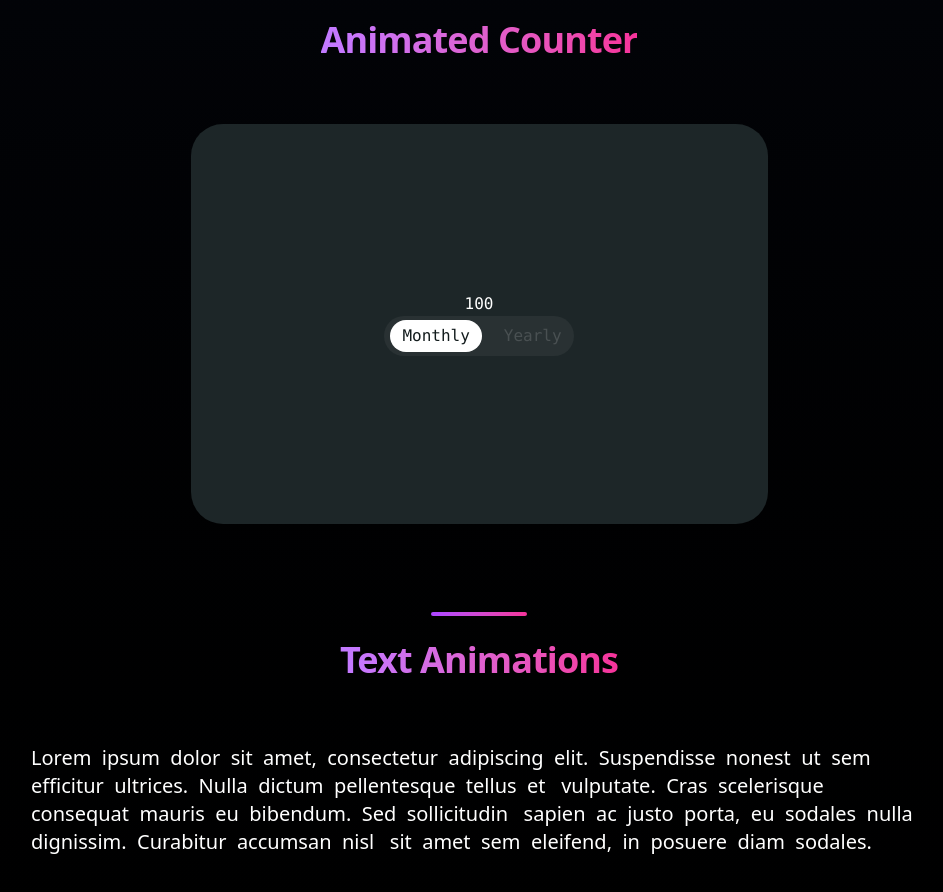
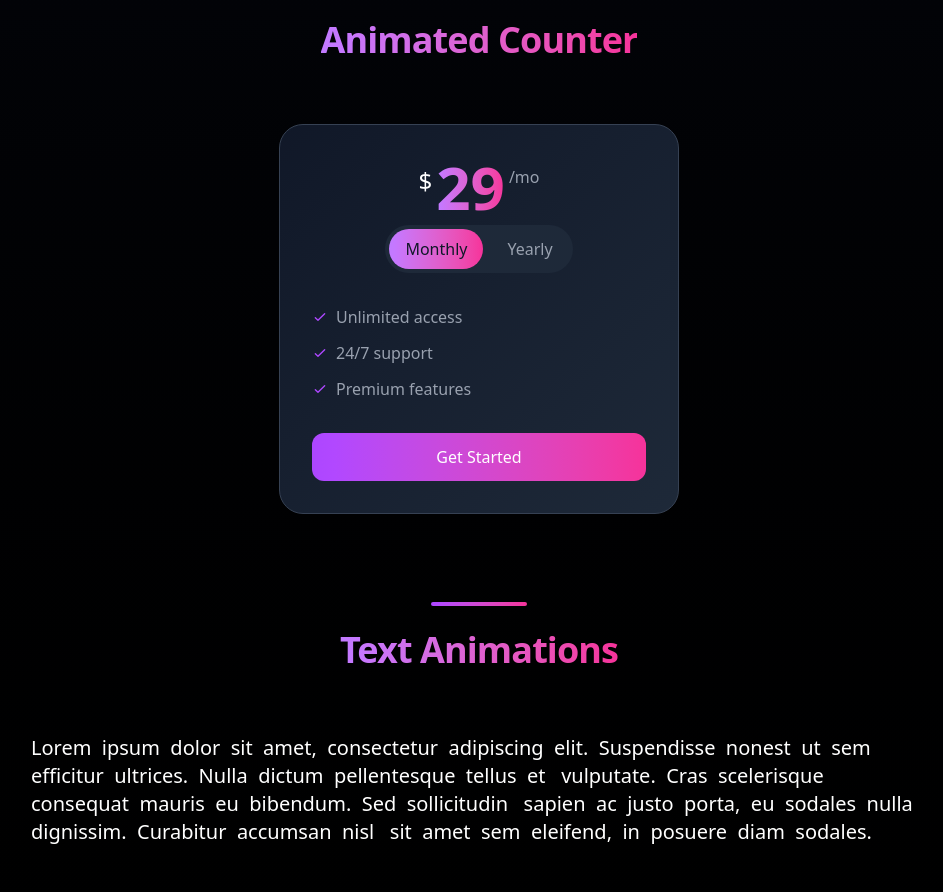
Before and after one commit to Surjendu-kar/fm, a React (Vite) app: page / in a window 1280 px wide. Shown: the part 1620-2512 px from the top of the page, without its empty margins (161-1104 px from the left). Built offline with nearby package versions, Linux system fonts and the light colour scheme.

Commit message:
Refactor Counter component to implement dynamic pricing display with monthly and yearly options; enhance animations for price transitions and add savings calculation. Update layout for improved visual appeal and user interaction.

```diff
--- a/src/components/Counter.tsx
+++ b/src/components/Counter.tsx
@@ -3,43 +3,156 @@ import { useMotionValue, motion, animate, useInView } from "motion/react";
 import { useEffect, useState } from "react";
 
 function Counter() {
-  const count = useMotionValue(0);
-  const [display, setDisplay] = useState(0);
+  // Define price points
+  const MONTHLY_PRICE = 29;
+  const YEARLY_PRICE = 249;
+
+  const count = useMotionValue(MONTHLY_PRICE);
+  const [currentPrice, setCurrentPrice] = useState(MONTHLY_PRICE);
   const [period, setPeriod] = useState<"monthly" | "yearly">("monthly");
   const ref = useRef(null);
   const isInView = useInView(ref, { once: true });
 
   useEffect(() => {
-    if (isInView) {
-      const controls = animate(count, 100, { duration: 5 });
+    const targetPrice = period === "monthly" ? MONTHLY_PRICE : YEARLY_PRICE;
+    const startPrice = period === "monthly" ? YEARLY_PRICE : MONTHLY_PRICE;
 
-      // Subscribe to count changes and update display
-      const unsubscribe = count.on("change", (latest) => {
-        setDisplay(Number(latest.toFixed(0)));
-      });
+    // Set initial value instantly
+    count.set(startPrice);
+    setCurrentPrice(startPrice);
 
-      return () => {
-        controls.stop();
-        unsubscribe();
-      };
-    }
-  }, [count, isInView]);
+    // Then animate to target
+    const controls = animate(count, targetPrice, {
+      duration: 1.5,
+      ease: "easeOut",
+      onUpdate: (latest) => {
+        setCurrentPrice(Math.round(latest));
+      },
+    });
+
+    return () => {
+      controls.stop();
+    };
+  }, [period]);
+
+  const handlePeriodToggle = () => {
+    setPeriod((prev) => (prev === "monthly" ? "yearly" : "monthly"));
+  };
+
+  // Calculate savings
+  const monthlySavings = Math.round(YEARLY_PRICE / 12);
+  const yearlySavings = MONTHLY_PRICE * 12 - YEARLY_PRICE;
 
   return (
-    <motion.pre
+    <motion.div
       ref={ref}
-      className="font-Inter flex flex-col items-center justify-center font-mono text-white w-[577px] h-[400px] rounded-4xl bg-[#1d2628]"
+      className="font-Inter flex flex-col items-center justify-center w-[400px] p-8 rounded-3xl bg-gradient-to-br from-gray-900 to-gray-800 border border-gray-700"
     >
-      <motion.div>{display}</motion.div>
-      <motion.div className="bg-[#ffffff0d] rounded-4xl  py-1 px-1.5 flex gap-4">
-        <div className="capitalize bg-white text-[#121b1c] rounded-2xl px-3 p-1">
-          <p>monthly</p>
-        </div>
-        <div className="capitalize text-white py-1 px-1.5 opacity-15">
-          <p>yearly</p>
-        </div>
+      {/* Price Display */}
+      <div className="flex items-start gap-1 mb-2">
+        <span className="text-2xl mt-2">$</span>
+        <motion.div className="text-6xl font-bold bg-gradient-to-r from-purple-400 to-pink-500 text-transparent bg-clip-text">
+          {currentPrice}
+        </motion.div>
+        <span className="text-gray-400 mt-2">
+          /{period === "monthly" ? "mo" : "yr"}
+        </span>
+      </div>
+
+      {/* Savings Display */}
+      {period === "yearly" && (
+        <motion.div
+          initial={{ opacity: 0, y: -10 }}
+          animate={{ opacity: 1, y: 0 }}
+          exit={{ opacity: 0, y: -10 }}
+          transition={{ duration: 0.3, delay: 0.5 }}
+          className="text-sm text-green-400 mb-6"
+        >
+          Save ${yearlySavings}/year
+        </motion.div>
+      )}
+
+      {/* Toggle Switch */}
+      <motion.div
+        className="bg-gray-800 rounded-full p-1 flex gap-2 cursor-pointer select-none"
+        onClick={handlePeriodToggle}
+      >
+        <motion.div
+          className={`relative px-4 py-2 rounded-full ${
+            period === "monthly" ? "text-gray-900" : "text-gray-400"
+          }`}
+        >
+          {period === "monthly" && (
+            <motion.div
+              layoutId="pill"
+              className="absolute inset-0 bg-gradient-to-r from-purple-400 to-pink-500 rounded-full"
+              transition={{ type: "spring", duration: 0.5 }}
+            />
+          )}
+          <span className="relative z-10">Monthly</span>
+        </motion.div>
+
+        <motion.div
+          className={`relative px-4 py-2 rounded-full ${
+            period === "yearly" ? "text-gray-900" : "text-gray-400"
+          }`}
+        >
+          {period === "yearly" && (
+            <motion.div
+              layoutId="pill"
+              className="absolute inset-0 bg-gradient-to-r from-purple-400 to-pink-500 rounded-full"
+              transition={{ type: "spring", duration: 0.5 }}
+            />
+          )}
+          <span className="relative z-10">Yearly</span>
+        </motion.div>
       </motion.div>
-    </motion.pre>
+
+      {/* Features List */}
+      <motion.div className="mt-8 space-y-3 w-full">
+        {[
+          "Unlimited access",
+          "24/7 support",
+          "Premium features",
+          period === "yearly" && `Only $${monthlySavings}/mo when paid yearly`,
+          period === "yearly" && "Priority updates",
+        ]
+          .filter((feature): feature is string => Boolean(feature))
+          .map((feature, index) => (
+            <motion.div
+              key={feature}
+              initial={{ opacity: 0, x: -20 }}
+              animate={{ opacity: 1, x: 0 }}
+              transition={{ delay: index * 0.1 + 0.5 }}
+              className="flex items-center gap-2 text-gray-400"
+            >
+              <svg
+                className="w-4 h-4 text-purple-500"
+                fill="none"
+                viewBox="0 0 24 24"
+                stroke="currentColor"
+              >
+                <path
+                  strokeLinecap="round"
+                  strokeLinejoin="round"
+                  strokeWidth={2}
+                  d="M5 13l4 4L19 7"
+                />
+              </svg>
+              {feature}
+            </motion.div>
+          ))}
+      </motion.div>
+
+      {/* CTA Button */}
+      <motion.button
+        whileHover={{ scale: 1.02 }}
+        whileTap={{ scale: 0.98 }}
+        className="mt-8 w-full py-3 rounded-xl bg-gradient-to-r from-purple-500 to-pink-500 text-white font-medium"
+      >
+        Get Started {period === "yearly" && "- Save $99"}
+      </motion.button>
+    </motion.div>
   );
 }
 
```
